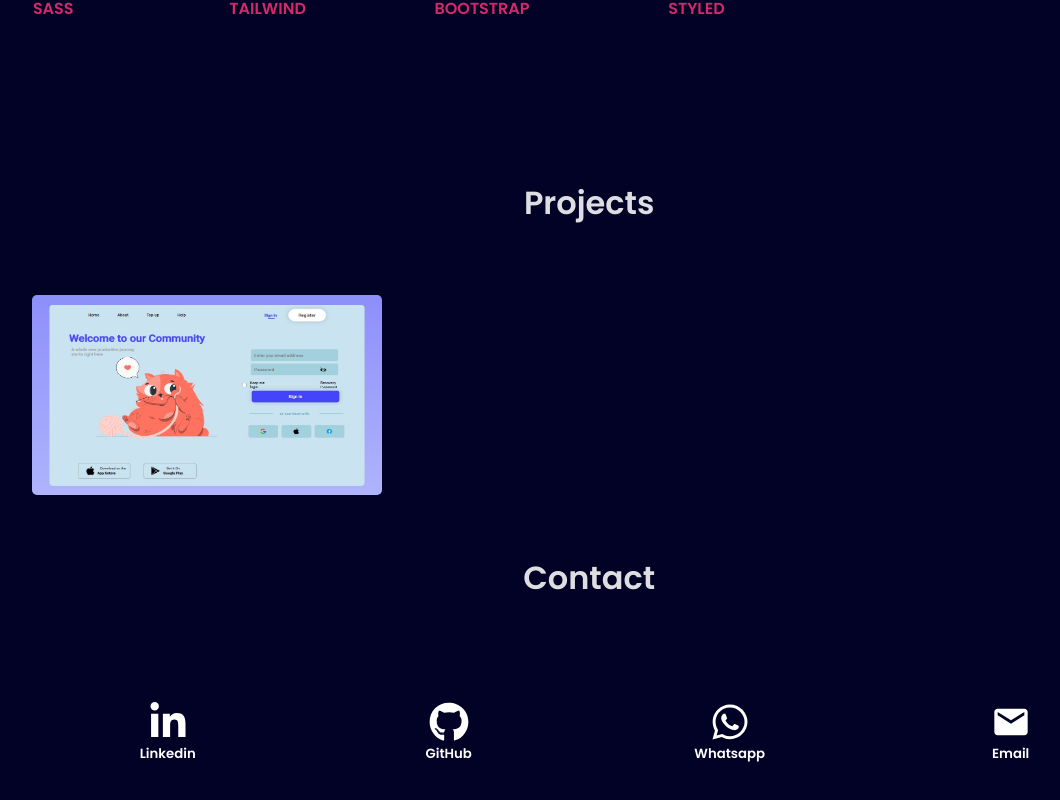
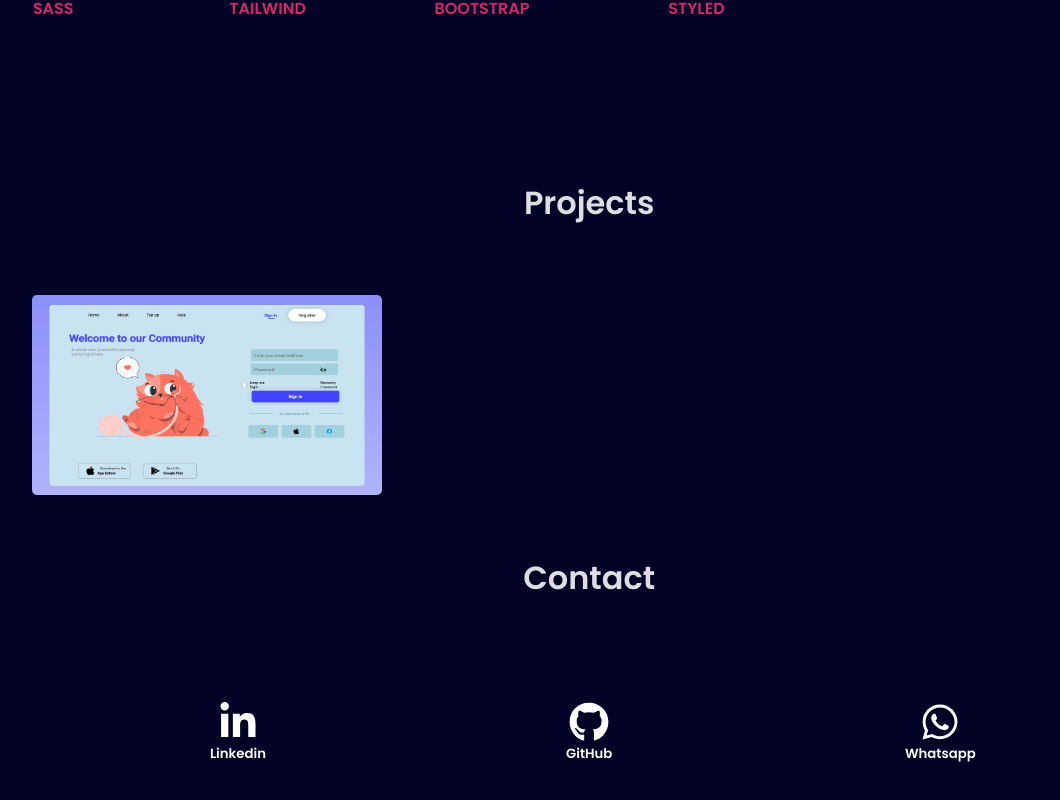
Before and after one commit to FenixKing/portfolio, a React (Vite) app: page /#/ in a window 1280 px wide. Shown: the part 1449-2249 px from the top of the page, without its empty margins (38-1098 px from the left). Built offline with nearby package versions, Linux system fonts and the light colour scheme.

Commit message:
Update index.jsx

```diff
--- a/src/components/contact/index.jsx
+++ b/src/components/contact/index.jsx
@@ -10,29 +10,29 @@ export const Contact = () => {
             <h1>Contact</h1>
             <ul>
                 <li>
-                    <a href="#" target="_blank">
+                    <a href="https://www.linkedin.com/in/jos%C3%A9-adriano-dias-rodrigues-11b681163/" target="_blank">
                         <FaLinkedinIn  size={40}/>
                         <h5>Linkedin</h5>
                     </a>
                 </li>
                 <li>
-                    <a href="#" target="_blank">
+                    <a href="https://github.com/FenixKing" target="_blank">
                         <FaGithub  size={40}/>
                         <h5>GitHub</h5>
                     </a>
                 </li>
                 <li>
-                    <a href="#" target="_blank">
+                    <a href="https://wa.me/5562984556262" target="_blank">
                         <FaWhatsapp  size={40}/>
                         <h5>Whatsapp</h5>
                     </a>
                 </li>
-                <li>
-                    <a href="#" target="_blank">
+                {/* <li>
+                    <a href="abouthework@gmail.com" target="_blank">
                         <MdEmail  size={40}/>
                         <h5>Email</h5>
                     </a>
-                </li>
+                </li> */}
             </ul>
         </div>
     )
```
